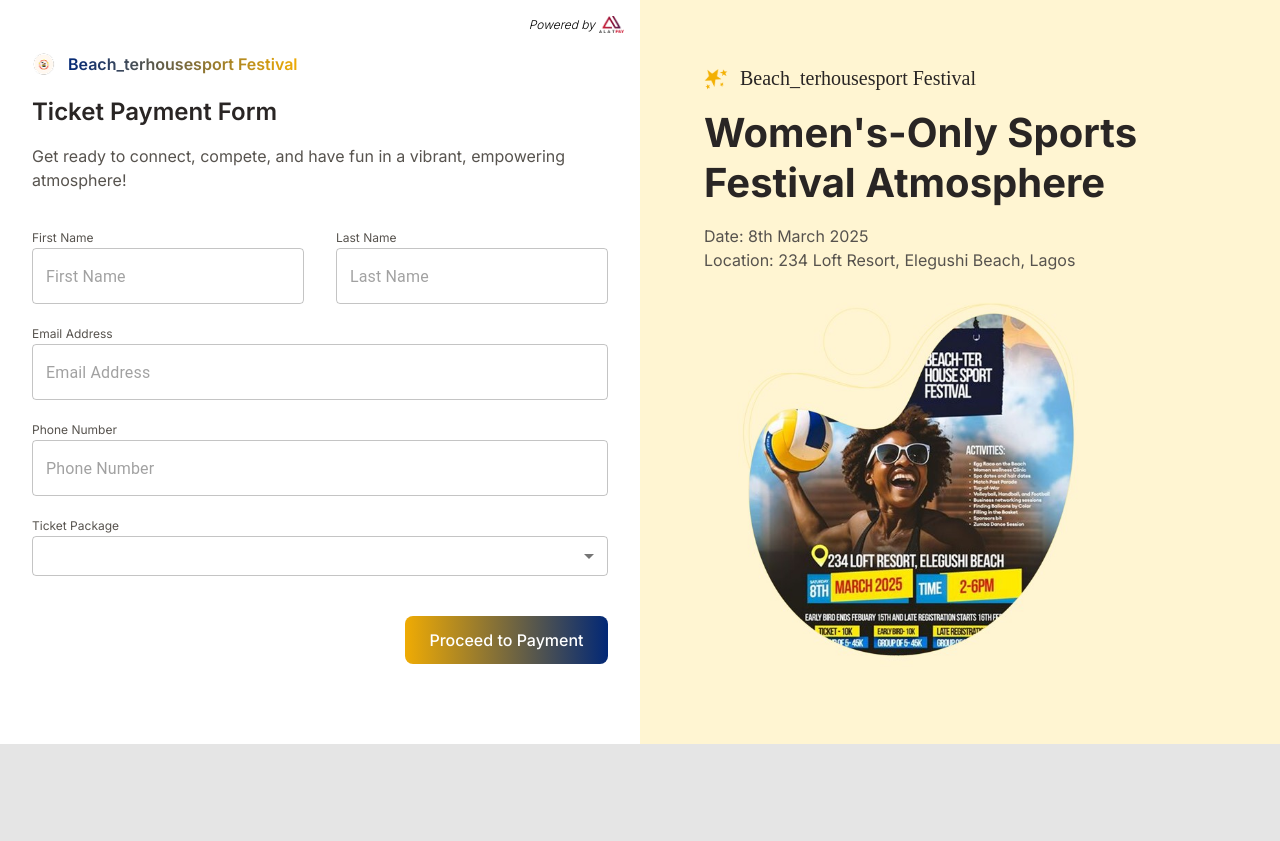
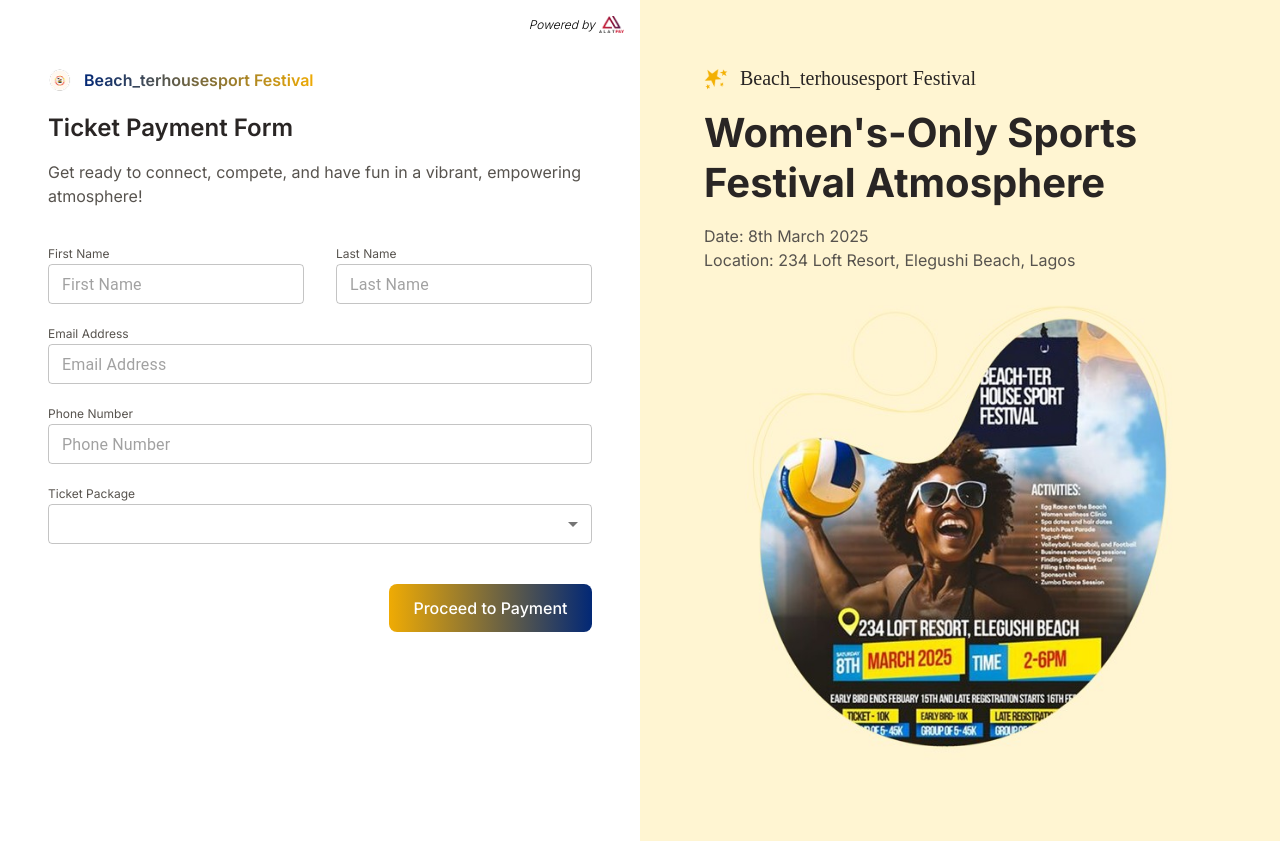
Before and after one commit to JoyOffiong/ALATPay-APIs-Integration, a Next.js app: page / in a window 1280 px wide. Before the commit the page ends 800 px from the top, so only its background shows below. Built offline with nearby package versions, Linux system fonts and the light colour scheme.

Commit message:
new commit

```diff
--- a/src/app/beachParty/RHS.tsx
+++ b/src/app/beachParty/RHS.tsx
@@ -6,7 +6,7 @@
 function RHS() {
   return (
     <div className="bg-[#FFF5D2] w-full p-4 md:p-16">
-      <div className="flex md:flex-col md:gap-5 flex-row">
+      <div className="flex md:flex-col items-center md:gap-5 flex-row">
         <div className="space-y-4 md:w-full w-8/12 ">
           <div className="flex flex-row gap-3">
             <Image src={star} width={24} height={24} alt="beach_party_logo" className="object-contain"/>
@@ -28,8 +28,8 @@
           <Image
             alt="beach-Bg"
             src={beachBg}
-            width={400}
-            height={400}
+            width={500}
+            height={300}
             className="object-contain"
           />
         </div>
--- a/src/app/beachParty/payment.tsx
+++ b/src/app/beachParty/payment.tsx
@@ -78,7 +78,7 @@
   const { control, handleSubmit, getValues } = useForm({ mode: "onChange" });
 
   return (
-    <div className="relative  w-full p-4 md:p-8 space-y-5">
+    <div className="relative  w-full p-8 md:p-12 space-y-5">
       <div className="top-4 font-light items-center gap-1 text-xs absolute right-4 flex ">
         <em >Powered by</em> <Image src={alatpaylogo} width={25} height={25} alt="alatpay logo" />
       </div>
--- a/src/components/inputField.tsx
+++ b/src/components/inputField.tsx
@@ -57,7 +57,7 @@
   label={label}
   minRows={minRows}
   multiline={multiline}
-          size={size || "medium"}
+  size={size || "small"}
   type={type}
   ref={ref}
   onKeyUp={onKeyUp}
@@ -73,7 +73,19 @@
   {...(type === "number" && {
     inputProps: { min: 0, inputMode: "numeric", pattern: "[0-9]*" },
   })}
+  sx={{
+    "& .MuiOutlinedInput-root": {
+      "&:hover .MuiOutlinedInput-notchedOutline": {
+        borderColor: "#FFF5D2", // Light yellow on hover
+      },
+      "&.Mui-focused .MuiOutlinedInput-notchedOutline": {
+        borderWidth: "4px", // Thicker border on focus
+        borderColor: "#FFF5D2", // Light yellow on focus
+      },
+    },
+  }}
 />
+
       )}
     />
   );
```
Lines whose indentation alone changed are shown as unchanged.
